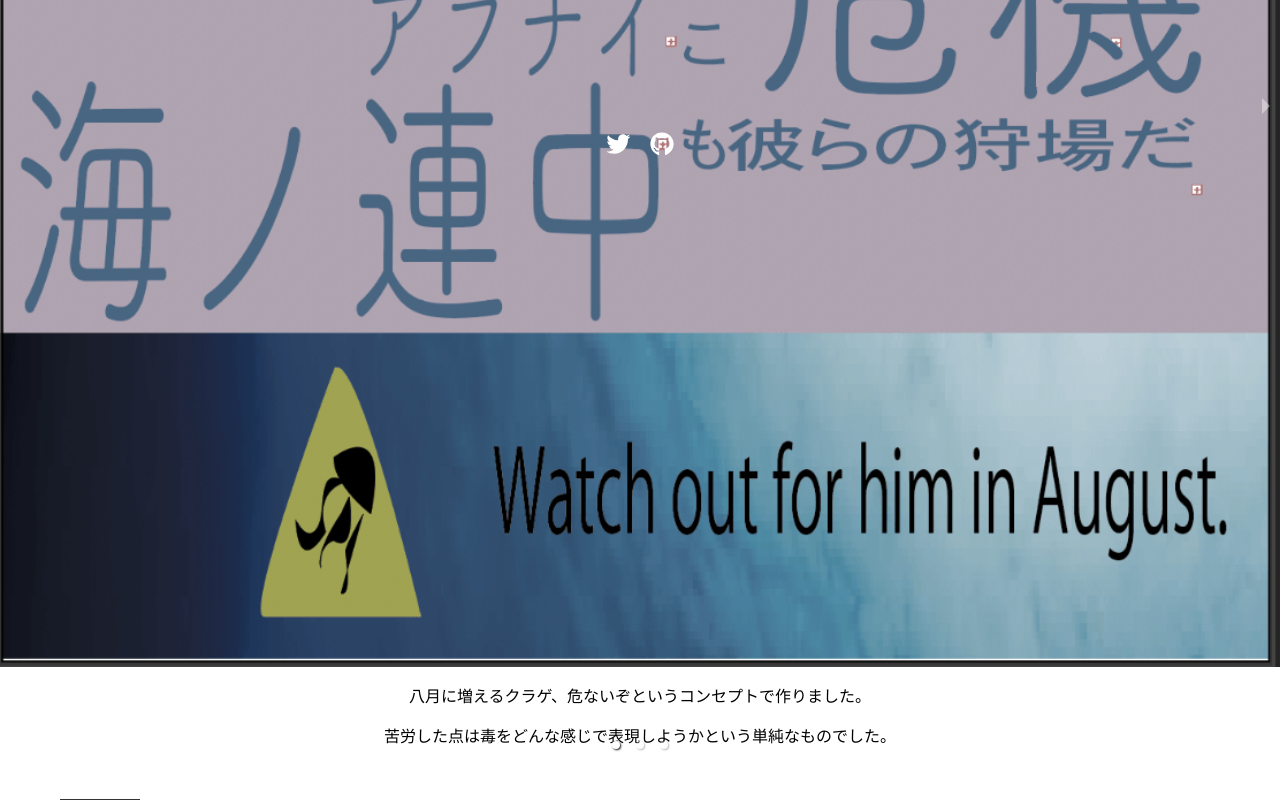
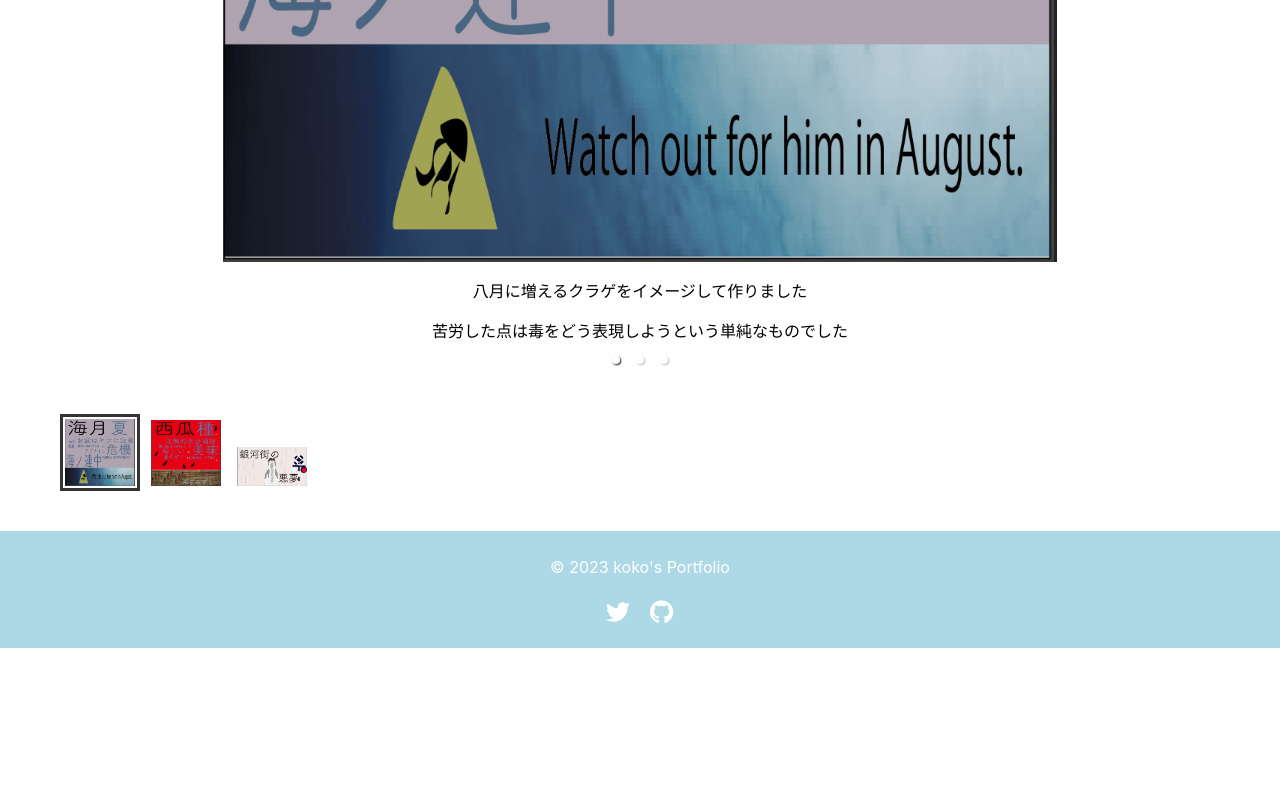
Before and after one commit to kokotyan/react-portfolio, a React (Create React App) app: page /Works in a window 1280 px wide. Shown: the part 640-1440 px from the top of the page. After the commit the page ends 1288 px from the top, so only its background shows below. Built offline with nearby package versions, Linux system fonts and the light colour scheme.

Commit message:
works,hobbyの画像サイズ変更、hobbyの画像を一枚変えました

```diff
--- a/src/App.css
+++ b/src/App.css
@@ -285,15 +285,12 @@ h2,figcaption,p {
 
 /*hobby,works*/
 
-/* Carousel Container */
-.react-responsive-carousel {
-  max-width: 800px; /* カルーセルの最大幅を設定 */
-  margin: 0 auto; /* カルーセルを中央に配置 */
+.carousel .slide img {
+  max-width:75%;
+  height: auto;
 }
 
-/* Individual Slide */
-.react-responsive-carousel .carousel .slide {
-  background-color: #f5f5f5; /* スライドの背景色を設定 */
+.carousel .slide {
   display: flex;
   flex-direction: column;
   align-items: center;
@@ -301,11 +298,25 @@ h2,figcaption,p {
   padding: 20px;
 }
 
-/* Slide Image */
-.react-responsive-carousel .carousel .slide img {
-  max-width: 100%;
-  height: auto;
-  border-radius: 5px; /* 画像に角丸を適用 */
+.carousel .carousel-slider {
+  max-width: 50%; /* クリックで画像が切り替わる部分の最大幅を設定 */
+  margin: 0 auto; /* 中央に配置 */
+}
+
+/* 以下、その他のスタイルルールは変更しないでください */
+.react-responsive-carousel {
+  max-width: 800px;
+  margin: 0 auto;
+}
+
+/* Individual Slide */
+.react-responsive-carousel .carousel .slide {
+  background-color: #f5f5f5;
+  display: flex;
+  flex-direction: column;
+  align-items: center;
+  justify-content: center;
+  padding: 20px;
 }
 
 /* Slide Text */
@@ -313,22 +324,21 @@ h2,figcaption,p {
   font-size: 16px;
   margin-top: 10px;
   text-align: center;
-  color: #333; /* テキストのカラーを設定 */
+  color: #333;
 }
 
 /* Media Query for Smaller Screens */
 @media (max-width: 600px) {
-  /* Adjust styles for smaller screens here */
   .react-responsive-carousel {
-    max-width: 100%; /* カルーセルを画面幅に合わせる */
+    max-width: 100%;
   }
 
   .react-responsive-carousel .carousel .slide {
-    padding: 10px; /* スライドのパディングを調整 */
+    padding: 10px;
   }
 
   .react-responsive-carousel .carousel .slide p {
-    font-size: 14px; /* テキストのフォントサイズを小さくする */
+    font-size: 14px;
   }
 }
 
@@ -381,14 +391,14 @@ h2,figcaption,p {
 
 .sns {
   font-size: 24px;
-  position: fixed;
+  position: relative;
   bottom: 20px;
   left: 50%;
   transform: translateX(-50%);
   display: flex;
   justify-content: center;
   gap: 20px;
-  padding: 5px 0;
+  padding: 15px 0;
   border-radius: 10px;
 }
 
@@ -424,7 +434,6 @@ h2,figcaption,p {
   color: #55acee;
 }
 
-/* メディアクエリを使用してレスポンシブにする */
 @media (max-width: 768px) {
   .footer .wrapper {
     padding: 0 20px; /* スマートフォン用に内側のパディングを追加 */
--- a/src/components/Hobby.jsx
+++ b/src/components/Hobby.jsx
@@ -1,7 +1,7 @@
 import React from 'react';
 import { Carousel } from 'react-responsive-carousel';
 import 'react-responsive-carousel/lib/styles/carousel.min.css';
-import GadgetImage from './img/gadget.jpg';
+import GadgetImage from './img/gadgetpt2.jpeg';
 import GameImage from './img/game.jpg';
 import SoraImage from './img/photo.jpg';
 
--- a/src/components/News.jsx
+++ b/src/components/News.jsx
@@ -2,6 +2,7 @@ import React from 'react';
 class NewsSection extends React.Component {
   render() {
     const newsItems = [
+      { date: '2023/09/19', content: 'ポートフォリオver2にもハンバーガーメニューを作りました'},
       { date: '2023/09/08', content: 'skill欄の星表示を文字にして、実際にどこまで出来るかを表示しました。' },
       { date: '2023/09/06', content: 'ポートフォリオver2をReactで作り始める。'},
       { date: '2023/08/07', content: '作成物の欄を追加しました。' },
--- a/src/components/Works.jsx
+++ b/src/components/Works.jsx
@@ -5,39 +5,28 @@ import KurageImage from './img/kuragechan.png';
 import SuikaImage from './img/suika.png';
 import AkumuImage from './img/akumu.png';
 
-const slides = [
-  {
-    image: KurageImage,
-    alt: 'クラゲ画像',
-    concept: '八月に増えるクラゲ、危ないぞというコンセプトで作りました。',
-    struggles: '苦労した点は毒をどんな感じで表現しようかという単純なものでした。',
-  },
-  {
-    image: SuikaImage,
-    alt: 'スイカ画像',
-    concept: 'これを作った頃は特に熱かったので涼しいものをというコンセプトです。',
-    struggles: '苦戦したことは基本鉛筆で絵を描くのでどうしてもイメージできなかったところです。',
-  },
-  {
-    image: AkumuImage,
-    alt: '銀河街の悪夢',
-    concept: 'そんなに上手ではありませんが、イラストも描けます',
-    struggles: 'このイラストのコンセプトは絶望した少年を描いてみようということで描きました。苦労した点は雨で濡れた肩を描く時の色に困りました。',
-  },
-];
-
 const SlideComponent = () => {
-  return (
+  return(
     <Carousel>
-      {slides.map((slide, index) => (
-        <div key={index}>
-          <img src={slide.image} alt={slide.alt} />
-          <p>{slide.concept}</p>
-          <p>{slide.struggles}</p>
-        </div>
-      ))}
+      <div>
+        <img src={KurageImage} alt="クラゲをイメージして作ったもの" />
+        <p>八月に増えるクラゲをイメージして作りました</p>
+        <p>苦労した点は毒をどう表現しようという単純なものでした</p>
+      </div>
+      <div>
+        <img src={SuikaImage} alt="暑い夏をイメージして作りました" />
+        <p>これは夏のスイカをイメージして作ったものです</p>
+        <p>苦労したことは私は基本鉛筆画を描く人なので</p>
+        <p>なかなかイメージがわかなかったことです</p>
+      </div>
+      <div>
+        <img src={AkumuImage} alt="銀河街の悪夢をイメージして作りました" />
+        <p>そんなに得意ではありませんが、イラストも描きます</p>
+        <p>これは私の好きなバンドの曲をモチーフにしていて</p>
+        <p>絶望した少年を描いています</p>
+      </div>
     </Carousel>
-  );
+  )
 }
 
 export default SlideComponent;
```
Also changed, not shown: src/components/img/gadgetpt2.jpeg (added), 1 other file (tests, documents, lock files or other folders).
